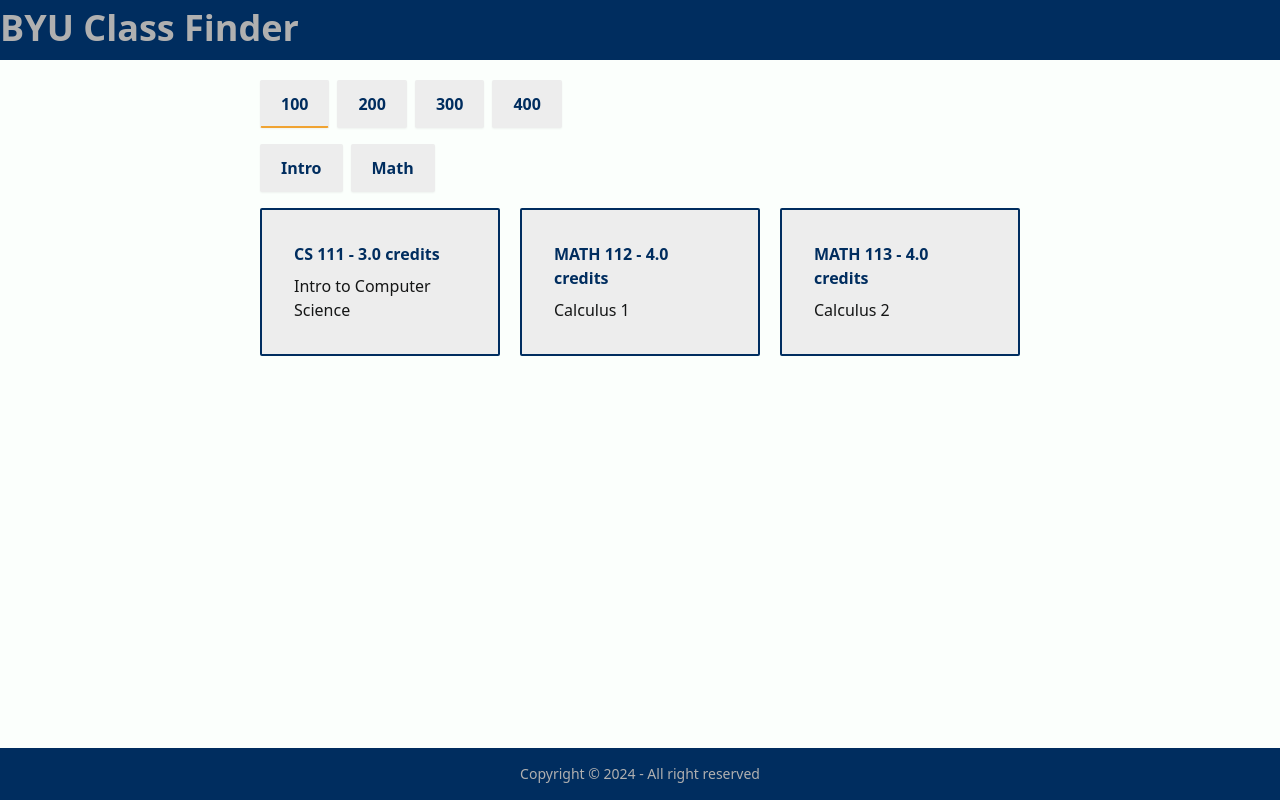
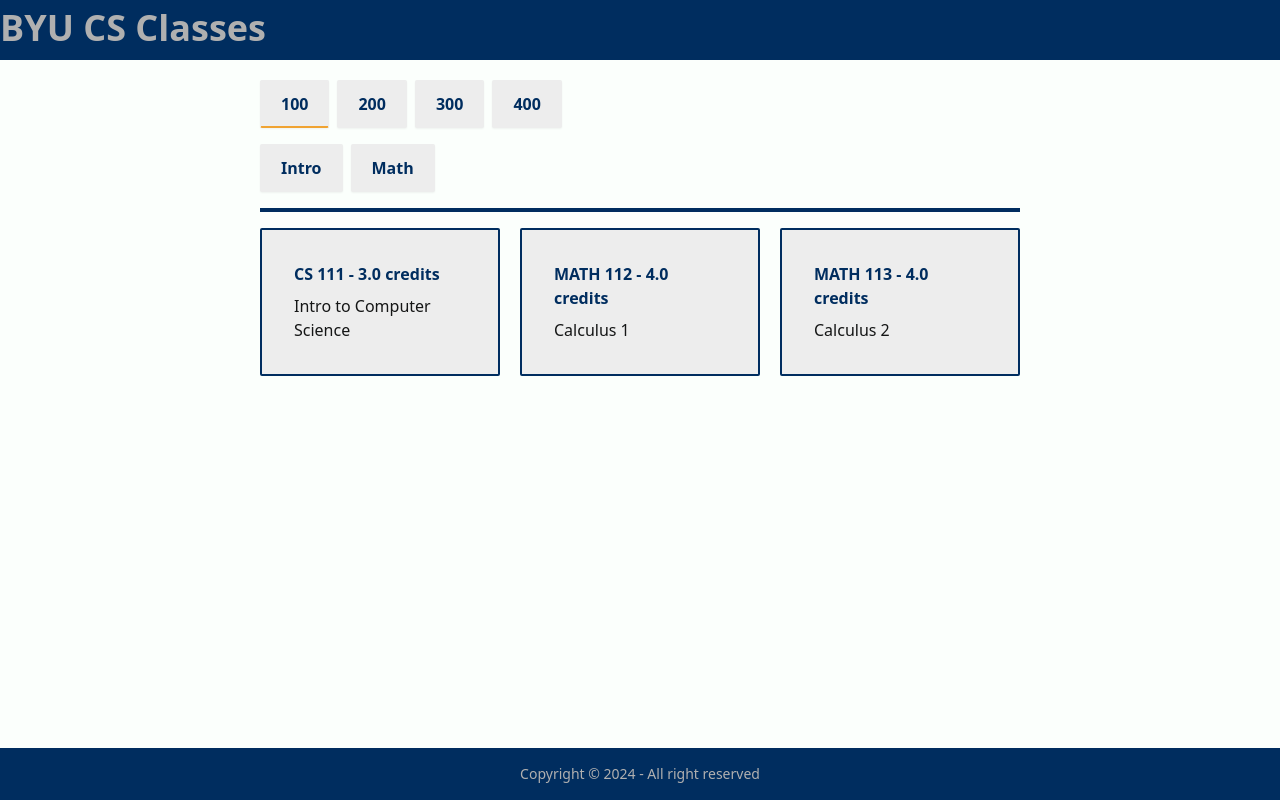
Before and after one commit to speel107/card-app, a React (Create React App) app: page / in a window 1280 px wide. Built offline with nearby package versions, Linux system fonts and the light colour scheme.

Commit message:
added divider line

```diff
--- a/src/ClassList.jsx
+++ b/src/ClassList.jsx
@@ -61,7 +61,7 @@ const ClassList = () => {
                 key={subcat}
                 className={`${
                   subcategory === subcat ? "selected" : ""
-                } btn btn-neutral text-primary mr-2 mb-4 rounded-sm hover:btn-secondary`}
+                } btn btn-neutral text-primary mr-2 rounded-sm hover:btn-secondary`}
                 onClick={() => setSubcategory(subcat)}
               >
                 {subcat}
@@ -69,6 +69,8 @@ const ClassList = () => {
             ))}
           </div>
         )}
+        {/* add divider line in tailwind */}
+        <hr className="border-2 border-primary my-4" />
         <div className="class-card-container">
           {filteredClasses.map((classCS) => (
             <ClassCard key={classCS.code} course={classCS} />
--- a/src/Header.jsx
+++ b/src/Header.jsx
@@ -3,7 +3,7 @@ export const Header = () => {
     <header className="header bg-primary text-neutral-content">
       <div className="container mx-auto pt-2 pb-3">
         <div className="flex-1">
-          <h1 className="text-4xl font-bold">BYU Class Finder</h1>
+          <h1 className="text-4xl font-bold">BYU CS Classes</h1>
         </div>
       </div>
     </header>
```
